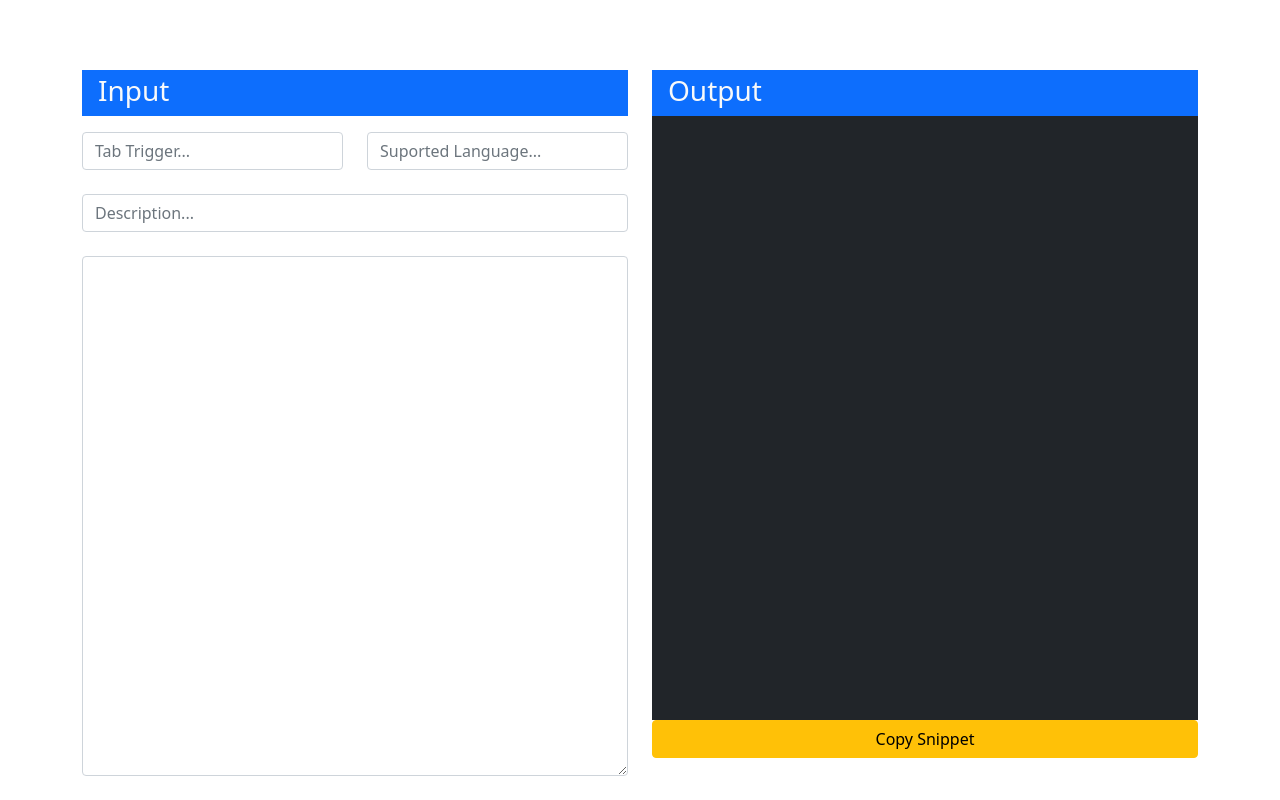
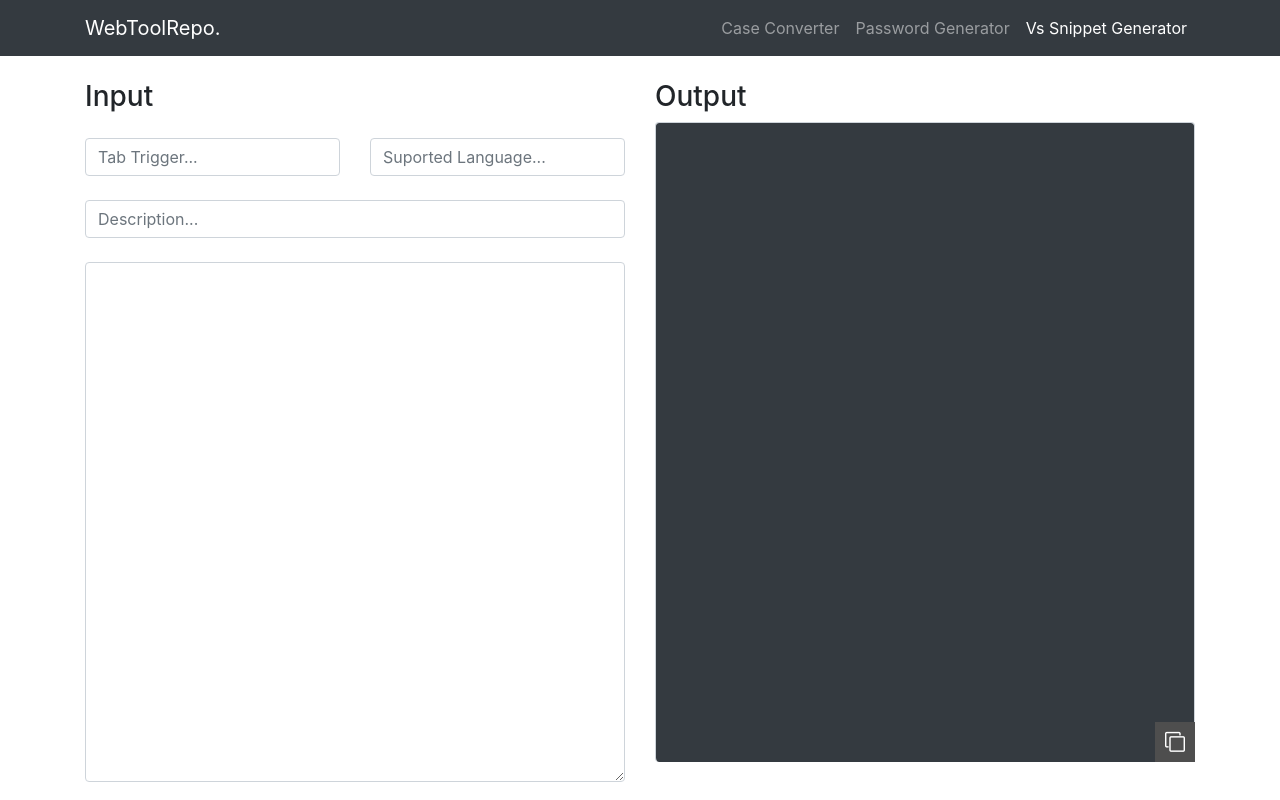
Before and after one commit to mhsajjadhossain/caseconvarter, a plain HTML site: page snippet.html in a window 1280 px wide. Drawn offline with nearby package versions, Linux system fonts and the light colour scheme.

Commit message:
done modification of snippet design

```diff
--- a/snippet.html
+++ b/snippet.html
@@ -1,45 +1,113 @@
 <!DOCTYPE html>
 <html lang="en">
   <head>
-    <meta charset="UTF-8">
-    <meta http-equiv="X-UA-Compatible" content="IE=edge">
-    <meta name="viewport" content="width=device-width, initial-scale=1.0">
+    <meta charset="UTF-8" />
+    <meta http-equiv="X-UA-Compatible" content="IE=edge" />
+    <meta name="viewport" content="width=device-width, initial-scale=1.0" />
     <title>Document</title>
-    <link href="https://cdn.jsdelivr.net/npm/bootstrap@5.1.3/dist/css/bootstrap.min.css" rel="stylesheet">
+    <link
+      rel="stylesheet"
+      href="https://stackpath.bootstrapcdn.com/bootstrap/4.4.1/css/bootstrap.min.css"
+    />
+    <link
+      rel="stylesheet"
+      href="https://cdnjs.cloudflare.com/ajax/libs/font-awesome/4.7.0/css/font-awesome.css"
+    />
     <style>
       textarea.input,
-        pre.output{
+      pre.output {
         min-height: 65vh !important;
       }
-        .inputWrap h3{
-            margin-top: 70px;
+      .inputWrap h3 {
+        margin-top: 20px;
       }
-        .outputWrap{
-            margin-top: 70px;
+      .outputWrap {
+        margin-top: 20px;
+        position: relative;
       }
       pre.output {
-            color: #86DE74 !important;
-            min-height: 75.5vh !important;
+        color: #86de74 !important;
+        min-height: 80vh !important;
+      }
+      button.copyTxt.mt-0 {
+        position: absolute;
+        display: inline-block;
+        border: 0;
+        background: transparent;
+        bottom: 0;
+        right: 0;
+        font-size: 20px;
+        color: #fff;
+        padding: 0;
+        background: #4e4e4e;
+        width: 40px;
+        height: 40px;
       }
     </style>
   </head>
-<body>
+  <body class="">
+    <!-- navbar start -->
+    <nav class="navbar navbar-expand-lg navbar-dark bg-dark">
+      <div class="container">
+        <a class="navbar-brand" href="index.html">WebToolRepo.</a>
+        <button
+          class="navbar-toggler"
+          type="button"
+          data-toggle="collapse"
+          data-target="#navbarSupportedContent"
+          aria-controls="navbarSupportedContent"
+          aria-expanded="false"
+          aria-label="Toggle navigation"
+        >
+          <span class="navbar-toggler-icon"></span>
+        </button>
+
+        <div class="collapse navbar-collapse" id="navbarSupportedContent">
+          <ul class="navbar-nav ml-auto">
+            <li class="nav-item">
+              <a class="nav-link" href="index.html">Case Converter </a>
+            </li>
+            <li class="nav-item">
+              <a class="nav-link" href="pass.html">Password Generator</a>
+            </li>
+            <li class="nav-item active">
+              <a class="nav-link" href="snippet.html"
+                >Vs Snippet Generator <span class="sr-only">(current)</span></a
+              >
+            </li>
+          </ul>
+        </div>
+      </div>
+    </nav>
+    <!-- navbar start -->
 
     <section class="main_wrapper">
       <div class="container">
         <div class="row">
           <div class="col-lg-6">
             <div class="inputWrap">
-                        <h3 class="text-capitalize bg-primary text-light pt-1 pb-2 ps-3 mb-3">input</h3>
+              <h3 class="text-capitalize pt-1 pb-2 ps-3 mb-3">input</h3>
               <div class="row">
                 <div class="col-6">
-                                <input type="text" class="trigger form-control mb-4" placeholder="Tab Trigger...">
+                  <input
+                    type="text"
+                    class="trigger form-control mb-4"
+                    placeholder="Tab Trigger..."
+                  />
                 </div>
                 <div class="col-6">
-                                <input type="text" class="scope form-control mb-4" placeholder="Suported Language...">
+                  <input
+                    type="text"
+                    class="scope form-control mb-4"
+                    placeholder="Suported Language..."
+                  />
                 </div>
                 <div class="col-12">
-                                <input type="text" class="des form-control mb-4" placeholder="Description...">
+                  <input
+                    type="text"
+                    class="des form-control mb-4"
+                    placeholder="Description..."
+                  />
                 </div>
               </div>
               <textarea class="input form-control"></textarea>
@@ -47,18 +115,19 @@
           </div>
           <div class="col-lg-6">
             <div class="outputWrap">
-                        <h3 class="text-capitalize bg-primary text-light pt-1 pb-2 ps-3 mb-0 copied">output</h3>
-                        <pre class="p-4 output bg-dark mb-0"></pre>
-                        <button class="btn copyTxt btn-warning mt-0 w-100">Copy Snippet</button>
+              <h3 class="text-capitalize pt-1 pb-2 ps-3 mb-0 copied">output</h3>
+              <pre
+                class="p-4 output form-control border-bottom-0 bg-dark mb-0"
+              ></pre>
+              <button class="copyTxt mt-0">
+                <i class="fa fa-clone" aria-hidden="true"></i>
+              </button>
             </div>
           </div>
         </div>
       </div>
     </section>
 
-
-
-
     <script src="src/js/snippet.js"></script>
   </body>
 </html>
```
Also changed, not shown: index.html (+62 -32 lines), pass.html (+36 -20 lines). Lines whose indentation alone changed are shown as unchanged.
